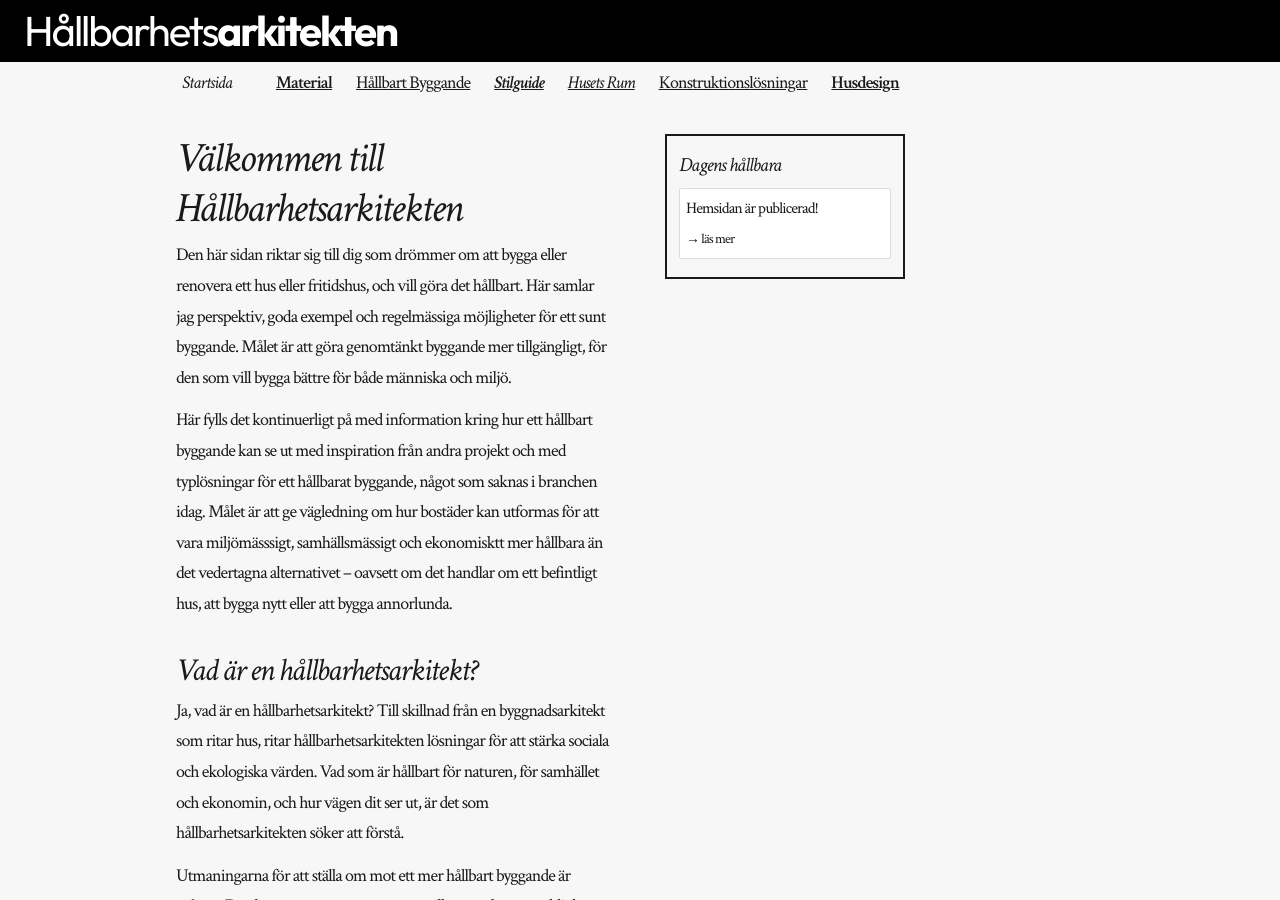
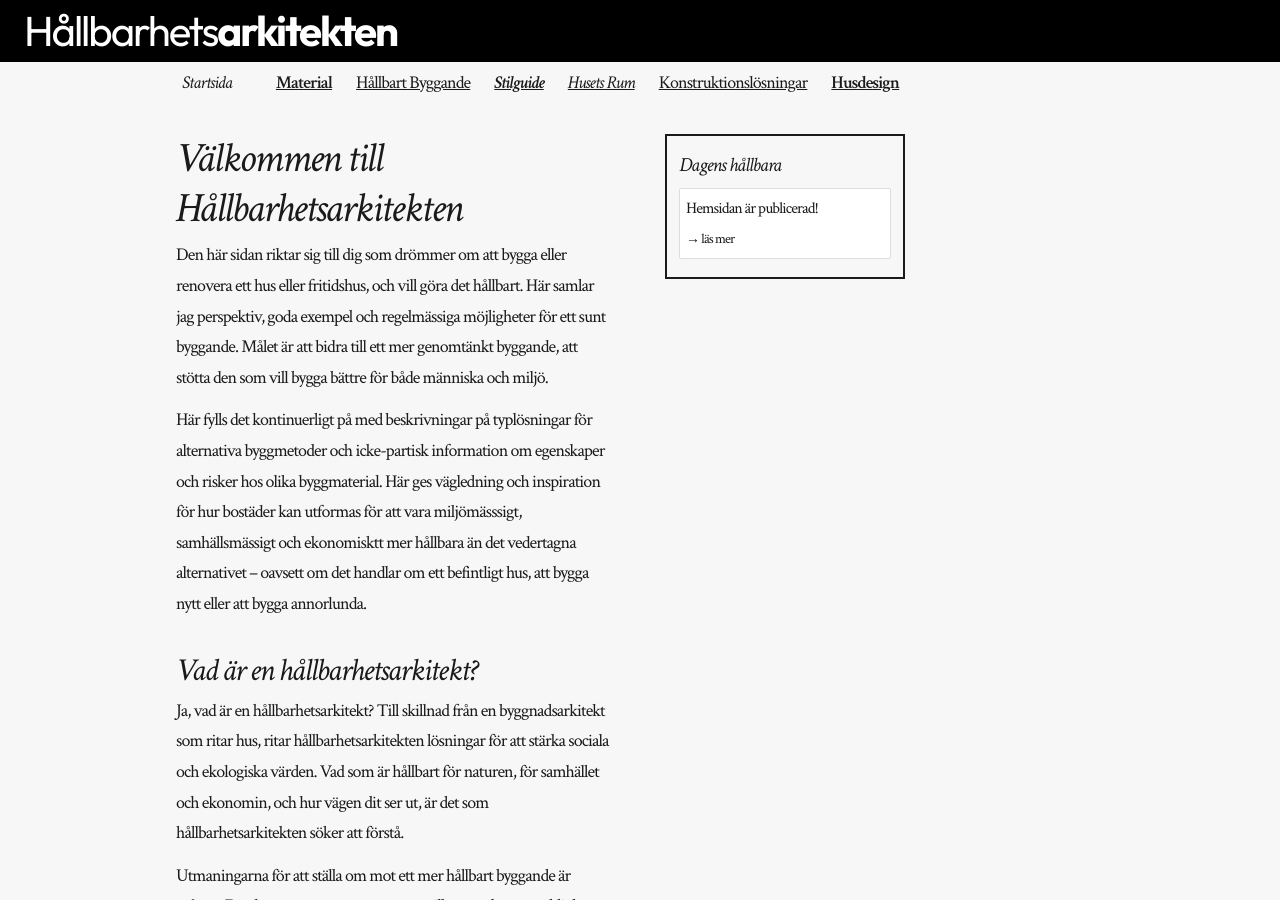
Before and after one commit to rikardv/rikardv.github.io, a Jekyll site: the page built from index.md, in a window 1280 px wide and 900 px high. Built offline with Jekyll 4.4.1, drawn with Linux system fonts in a browser that asks for light colours.

Commit message:
Update index.md

```diff
--- a/index.md
+++ b/index.md
@@ -3,6 +3,6 @@
 title: Startsida
 ---
 
-Den här sidan riktar sig till dig som drömmer om att bygga eller renovera ett hus eller fritidshus, och vill göra det hållbart. Här samlar jag perspektiv, goda exempel och regelmässiga möjligheter för ett sunt byggande. Målet är att göra genomtänkt byggande mer tillgängligt, för den som vill bygga bättre för både människa och miljö.
+Den här sidan riktar sig till dig som drömmer om att bygga eller renovera ett hus eller fritidshus, och vill göra det hållbart. Här samlar jag perspektiv, goda exempel och regelmässiga möjligheter för ett sunt byggande. Målet är att bidra till ett mer genomtänkt byggande, att stötta den som vill bygga bättre för både människa och miljö.
 
-Här fylls det kontinuerligt på med information kring hur ett hållbart byggande kan se ut med inspiration från andra projekt och med typlösningar för ett hållbarat byggande, något som saknas i branchen idag. Målet är att ge vägledning om hur bostäder kan utformas för att vara miljömässsigt, samhällsmässigt och ekonomisktt mer hållbara än det vedertagna alternativet – oavsett om det handlar om ett befintligt hus, att bygga nytt eller att bygga annorlunda.
+Här fylls det kontinuerligt på med beskrivningar på typlösningar för alternativa byggmetoder och icke-partisk information om egenskaper och risker hos olika byggmaterial. Här ges vägledning och inspiration för hur bostäder kan utformas för att vara miljömässsigt, samhällsmässigt och ekonomisktt mer hållbara än det vedertagna alternativet – oavsett om det handlar om ett befintligt hus, att bygga nytt eller att bygga annorlunda.
```
